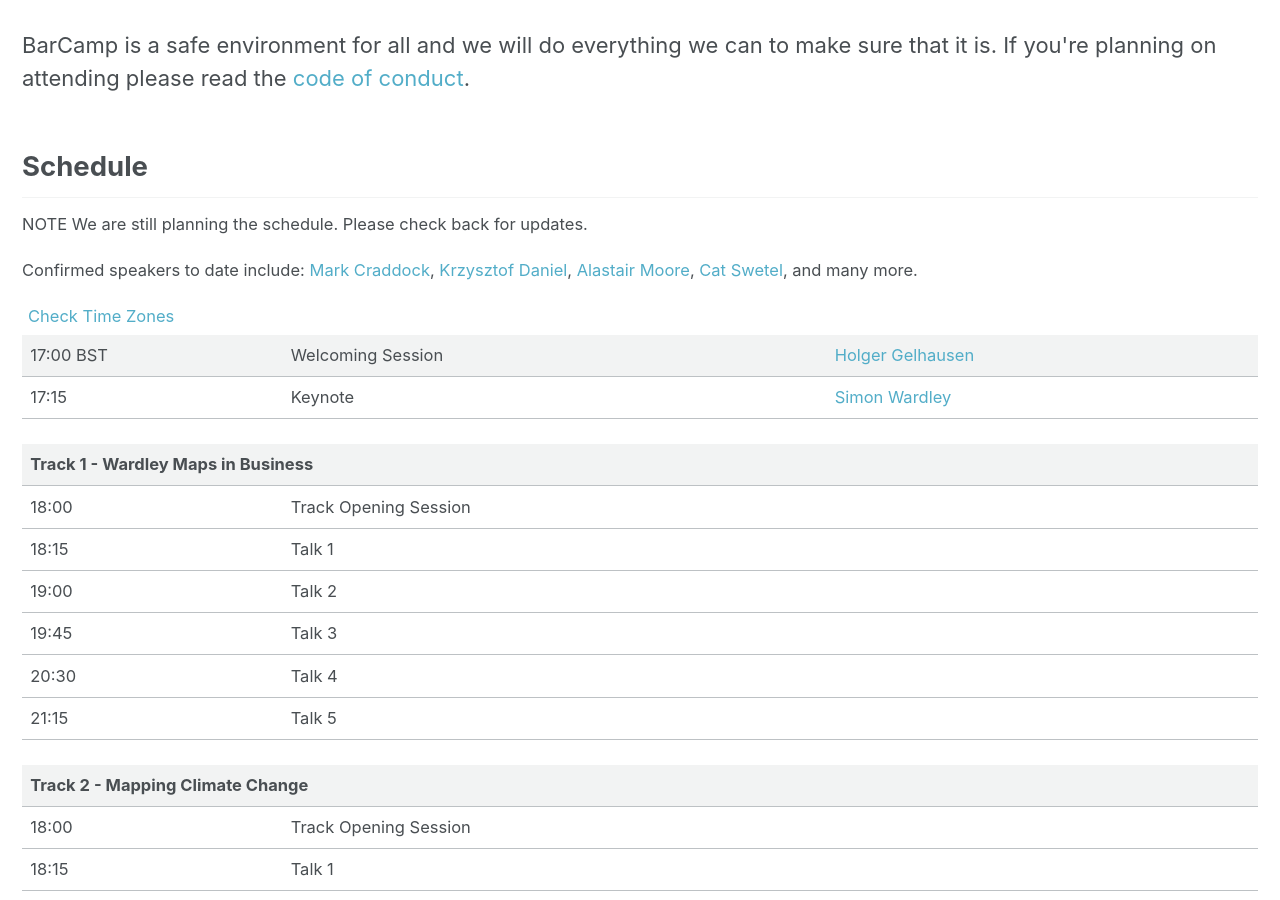
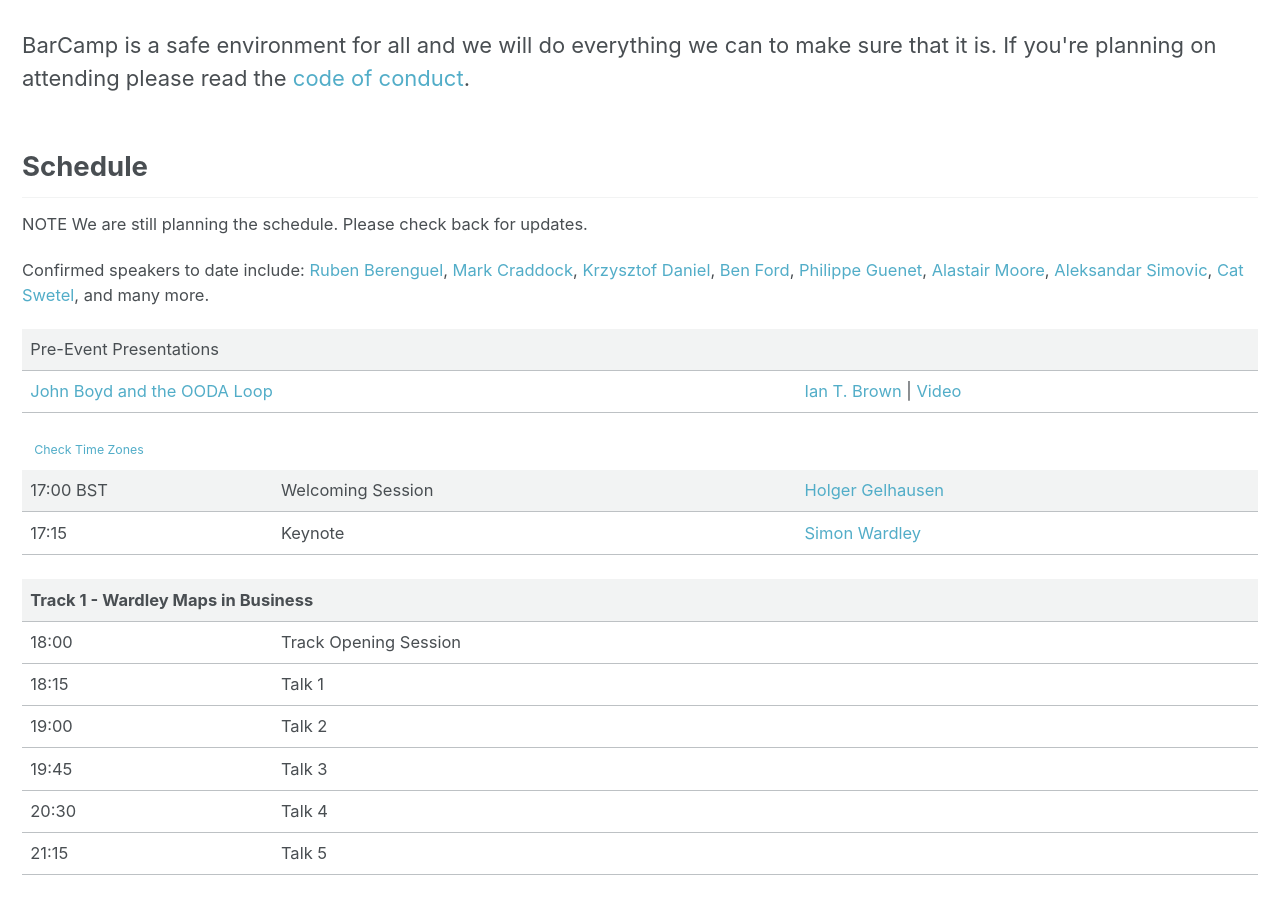
Before and after one commit to mapcampcommittee/mapcampcommittee.github.io, a Jekyll site: the page built from _pages/2020-07-29_Germany.html, in a window 1280 px wide and 900 px high, scrolled down 834 px. Built offline with Jekyll 4.4.1, drawn with Linux system fonts in a browser that asks for light colours.

Commit message:
John Boyd and the OODA Loop

```diff
--- a/_pages/2020-07-29_Germany.html
+++ b/_pages/2020-07-29_Germany.html
@@ -21,7 +21,8 @@
 <h1>Wardley Maps BarCamp 2020, 29th July</h1>
 
 <p>
-  Simon Wardley gave us <a href="https://en.wikipedia.org/wiki/Wardley_map">Wardley maps</a>. It has ignited a spark in many people to appreciate the importance of situational
+  Simon Wardley gave us <a href="https://en.wikipedia.org/wiki/Wardley_map">Wardley maps</a>. It has ignited a spark in
+  many people to appreciate the importance of situational
   awareness, the strategy cycle and to view strategy and planning from a new perspective.
 </p>
 <p>
@@ -46,15 +49,35 @@
 <h2>Schedule</h2>
 <p class="small">NOTE We are still planning the schedule. Please check back for updates.</p>
 <p class="small">Confirmed speakers to date include:
-<a href="https://twitter.com/mcraddock">Mark Craddock</a>,
-<a href="https://twitter.com/kda">Krzysztof Daniel</a>,
-<a href="https://twitter.com/latticecut">Alastair Moore</a>,
-<a href="https://twitter.com/CatSwetel">Cat Swetel</a>, and many more.
+  <a href="https://twitter.com/berenguel">Ruben Berenguel</a>,
+  <a href="https://twitter.com/mcraddock">Mark Craddock</a>,
+  <a href="https://twitter.com/kda">Krzysztof Daniel</a>,
+  <a href="https://twitter.com/commandodev">Ben Ford</a>,
+  <a href="https://twitter.com/HenkoPhil">Philippe Guenet</a>,
+  <a href="https://twitter.com/latticecut">Alastair Moore</a>,
+  <a href="https://twitter.com/simalexan">Aleksandar Simovic</a>,
+  <a href="https://twitter.com/CatSwetel">Cat Swetel</a>, and many more.
 </p>
-<p class="small" style="margin: 6px">
-<a href="https://everytimezone.com/s/96a9b4ed">Check Time Zones</a>
-</p>
+
 <table class="schedule">
+
+  <tr class="schedule-break">
+    <td colspan="3">Pre-Event Presentations</td>
+  </tr>
+  <tr>
+    <td colspan="2"><a href="https://www.youtube.com/watch?v=sm-pwk_BJBg">John Boyd and the OODA Loop</a></td>
+    <td><a target="_blank" href="https://twitter.com/ian_tb03">Ian T. Brown</a> | <a href="https://www.youtube.com/watch?v=sm-pwk_BJBg">Video</a></td>
+  </tr>
+
+  <tr class="schedule-section">
+    <td colspan="3">
+      <div class="small" style="margin: 24px 0 8px 4px">
+        <a href="https://everytimezone.com/s/96a9b4ed">Check Time Zones</a>
+      </div>
+    </td>
+  </tr>
+
+
   <tr class="schedule-break">
     <td>17:00 BST</td>
     <td>Welcoming Session</td>
```
Also changed, not shown: other parts of _pages/2020-07-29_Germany.html (+4 -2 lines).
